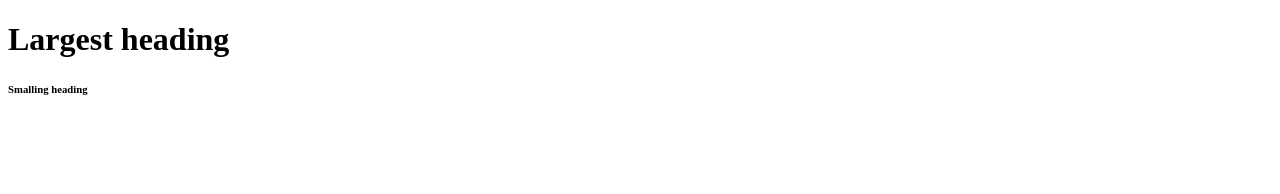
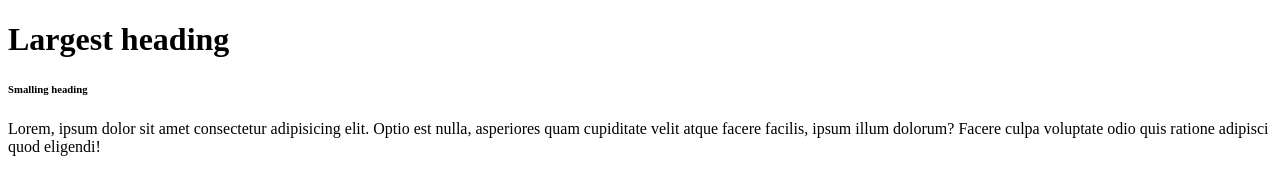
Before and after one commit to Aparna-kp/HTML, a plain HTML site: page index.html in a window 1280 px wide. Drawn offline with Linux system fonts and the light colour scheme.

Commit message:
para added

```diff
--- a/index.html
+++ b/index.html
@@ -8,5 +8,6 @@
 <body>
     <h1> Largest heading</h1>
     <h6> Smalling heading</h6>
+    <p>Lorem, ipsum dolor sit amet consectetur adipisicing elit. Optio est nulla, asperiores quam cupiditate velit atque facere facilis, ipsum illum dolorum? Facere culpa voluptate odio quis ratione adipisci quod eligendi!</p>
 </body>
 </html>
```
